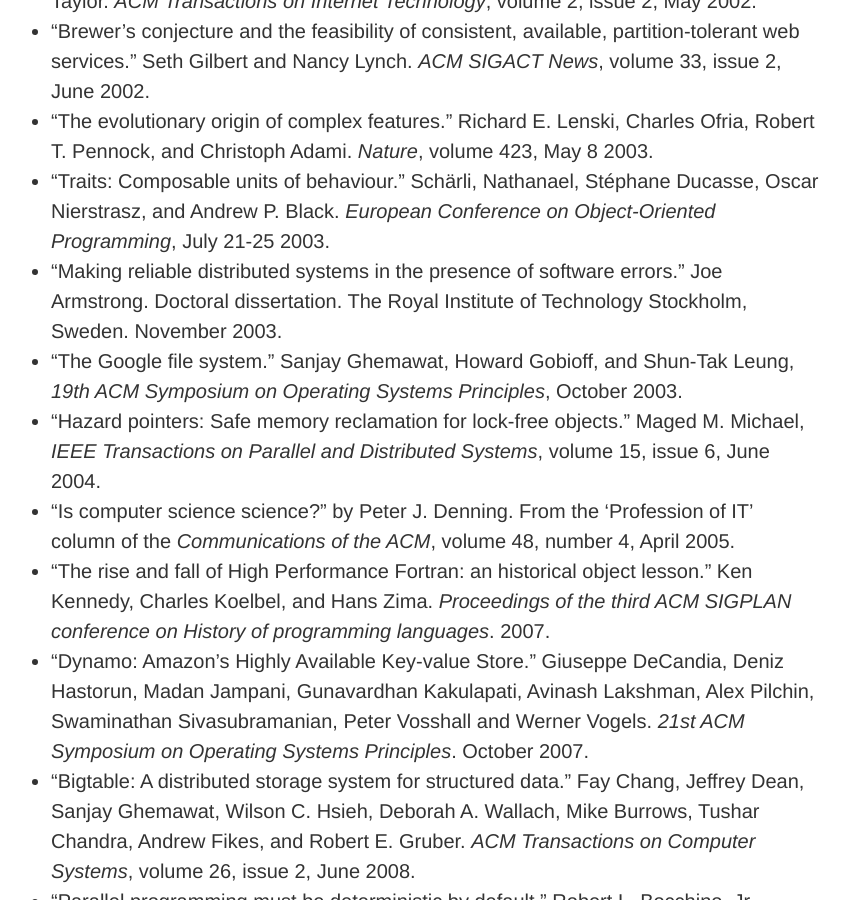
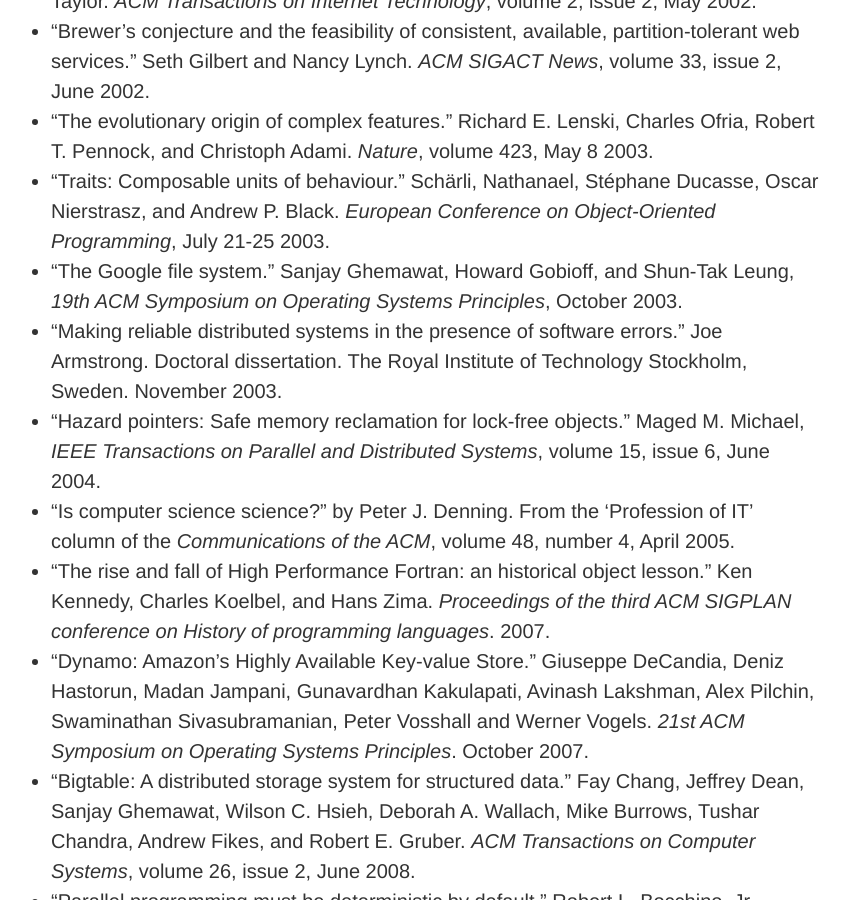
Before and after one commit to mspiegel/mspiegel.github.com, a Jekyll site: the page built from canon.md, in a window 1280 px wide and 900 px high, scrolled down 5244 px. Shown: the whole window, without its empty margins (219-1068 px from the left). Built offline with Jekyll 4.4.1, drawn with Linux system fonts in a browser that asks for light colours.

Commit message:
Fix ordering of publications in 2003.

```diff
--- a/canon.md
+++ b/canon.md
@@ -103,8 +103,8 @@ Suggestions, criticisms, or comments are always appreciated.
 * "Brewer's conjecture and the feasibility of consistent, available, partition-tolerant web services." Seth Gilbert and Nancy Lynch. _ACM SIGACT News_, volume 33, issue 2, June 2002.
 * "The evolutionary origin of complex features." Richard E. Lenski, Charles Ofria, Robert T. Pennock, and Christoph Adami. _Nature_, volume 423, May 8 2003.
 * "Traits: Composable units of behaviour." Schärli, Nathanael, Stéphane Ducasse, Oscar Nierstrasz, and Andrew P. Black. _European Conference on Object-Oriented Programming_, July 21-25 2003.
+* "The Google file system." Sanjay Ghemawat, Howard Gobioff, and Shun-Tak Leung, _19th ACM Symposium on Operating Systems Principles_, October 2003.
 * "Making reliable distributed systems in the presence of software errors." Joe Armstrong. Doctoral dissertation. The Royal Institute of Technology Stockholm, Sweden. November 2003.
-* "The Google file system." Sanjay Ghemawat, Howard Gobioff, and Shun-Tak Leung, _19th ACM Symposium on Operating Systems Principles_, October 2003.
 * "Hazard pointers: Safe memory reclamation for lock-free objects." Maged M. Michael, _IEEE Transactions on Parallel and Distributed Systems_, volume 15, issue 6, June 2004.
 * "Is computer science science?" by Peter J. Denning. From the 'Profession of IT' column of the _Communications of the ACM_, volume 48, number 4, April 2005.
 * "The rise and fall of High Performance Fortran: an historical object lesson." Ken Kennedy, Charles Koelbel, and Hans Zima. _Proceedings of the third ACM SIGPLAN conference on History of programming languages_. 2007.
```
